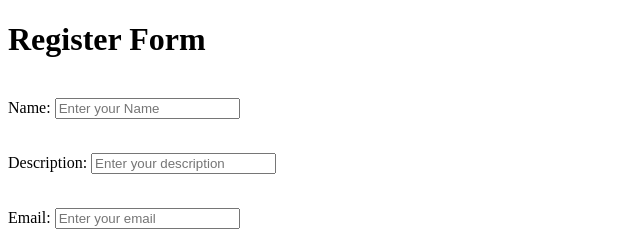
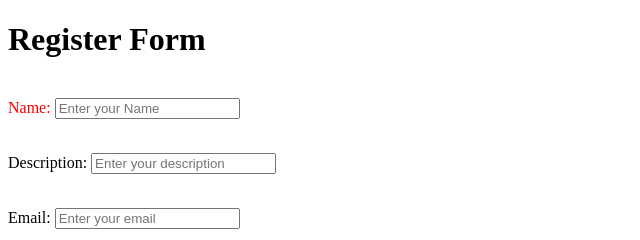
Before and after one commit to palsangita095/html_ts_form1, a website: page index.html in a window 1280 px wide. Shown: the top 240 px of the page, 0-640 px from the left. Drawn offline with Linux system fonts and the light colour scheme.

Commit message:
change on html form

```diff
--- a/index.html
+++ b/index.html
@@ -10,7 +10,7 @@
       <h1>Register Form</h1>
       <br />
       <div>
-        <label for="name">Name:</label>
+        <label for="name" style="color: red;">Name:</label>
         <input
           type="text"
           placeholder="Enter your Name"
```
